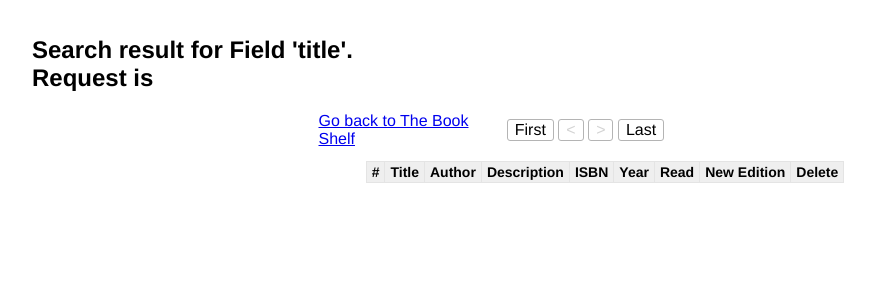
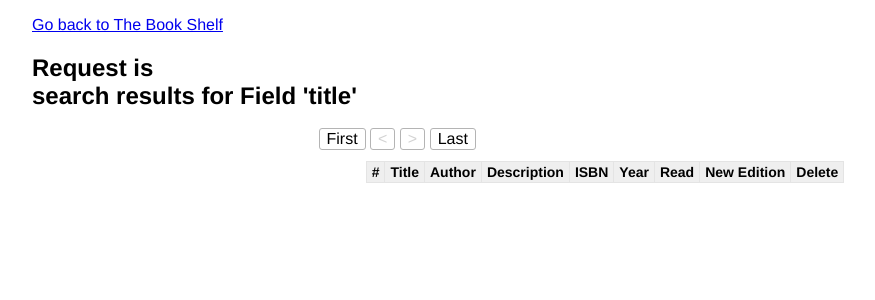
Before and after one commit to GonzoBard/a3, a Java web app: page /search in a window 1280 px wide. Shown: the top 300 px of the page, without its empty margins (35-910 px from the left). Run offline with Spring Boot 4, a stand-in JSP engine, Linux system fonts and the light colour scheme; data that the repository does not hold is empty.

Commit message:
end Search implementation

```diff
--- a/src/main/webapp/WEB-INF/tags/header_items_index.tag
+++ b/src/main/webapp/WEB-INF/tags/header_items_index.tag
@@ -30,6 +30,6 @@
     <span style="padding-left: 40px">Search</span>&nbsp;
     <form id="searchForm" action="/search" method="post">
         <input id="searchField" name="req" type="text" required
-               title="Поиск по полю 'title'">&nbsp;<img src="/pic/search.svg"></a>
+               title="Поиск по полю 'title'"><button type="submit" style="border: 0px;background-color: transparent; cursor: pointer;vertical-align: middle"><img src="/pic/search.svg"></button>
     </form>
 </div>
--- a/src/main/webapp/WEB-INF/tags/header_items_search.tag
+++ b/src/main/webapp/WEB-INF/tags/header_items_search.tag
@@ -3,10 +3,11 @@
 
 <c:set var="pageNumber" value="${respPage.getNumber()}"/>
 
-<h2>Search result for Field 'title'.<br> Request is <span style="color: blue;font-style: italic">${req}</span></h2>
+<div><a href="/">Go back to The Book Shelf</a></div>
+
+<h2>Request is <span style="color: blue;font-style: italic">${req}</span><br>search results for Field 'title'</h2>
 
 <div class="items">
-    <div><a href="/">Go back to The Book Shelf</a></div>
     <div class="pageable">
         <a href="/search?page=0&req=${req}"><span class="prev navButton">First</span></a>
         <c:choose>
--- a/src/main/webapp/css/global.css
+++ b/src/main/webapp/css/global.css
@@ -38,7 +38,7 @@ body, input, button {
 
 .header .items .pageable {
     padding-right: 10px;
-    width: 380px;
+    width: 200px;
     border: 0px solid black;
 }
 
```
